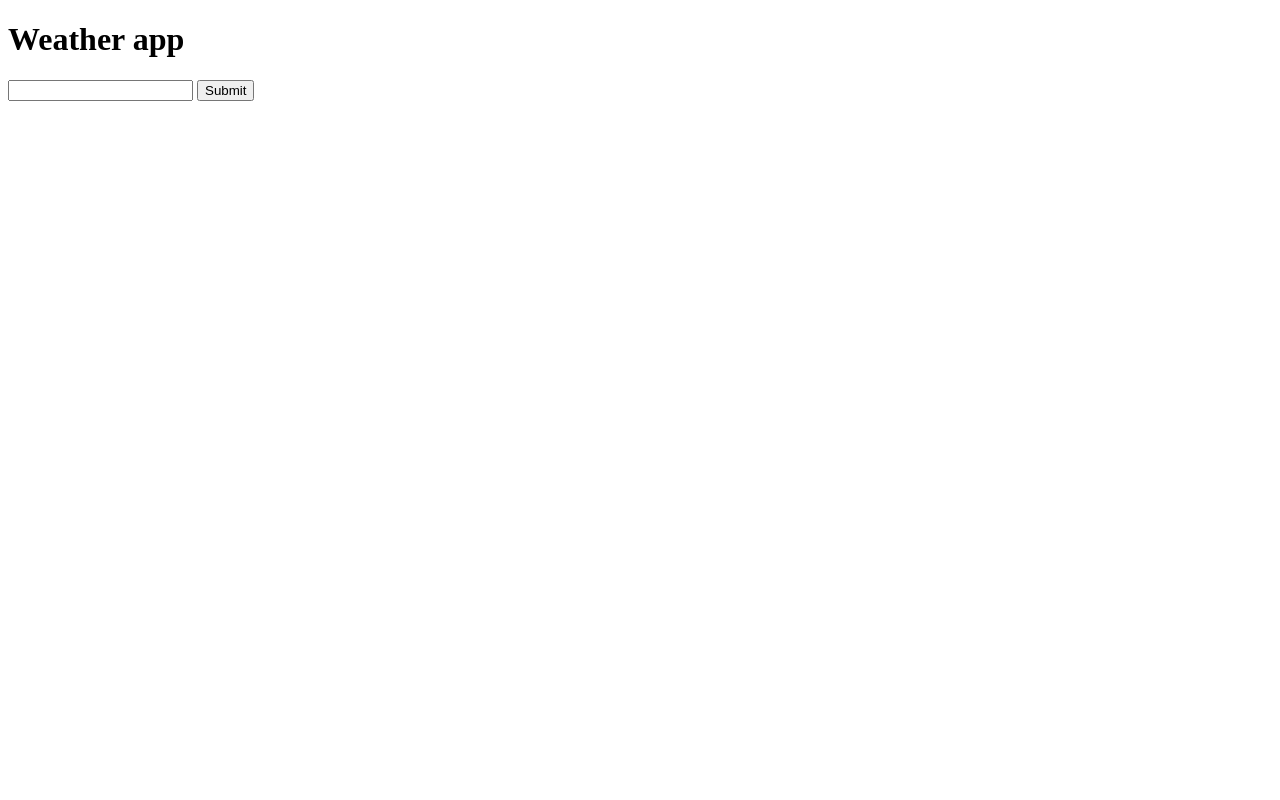
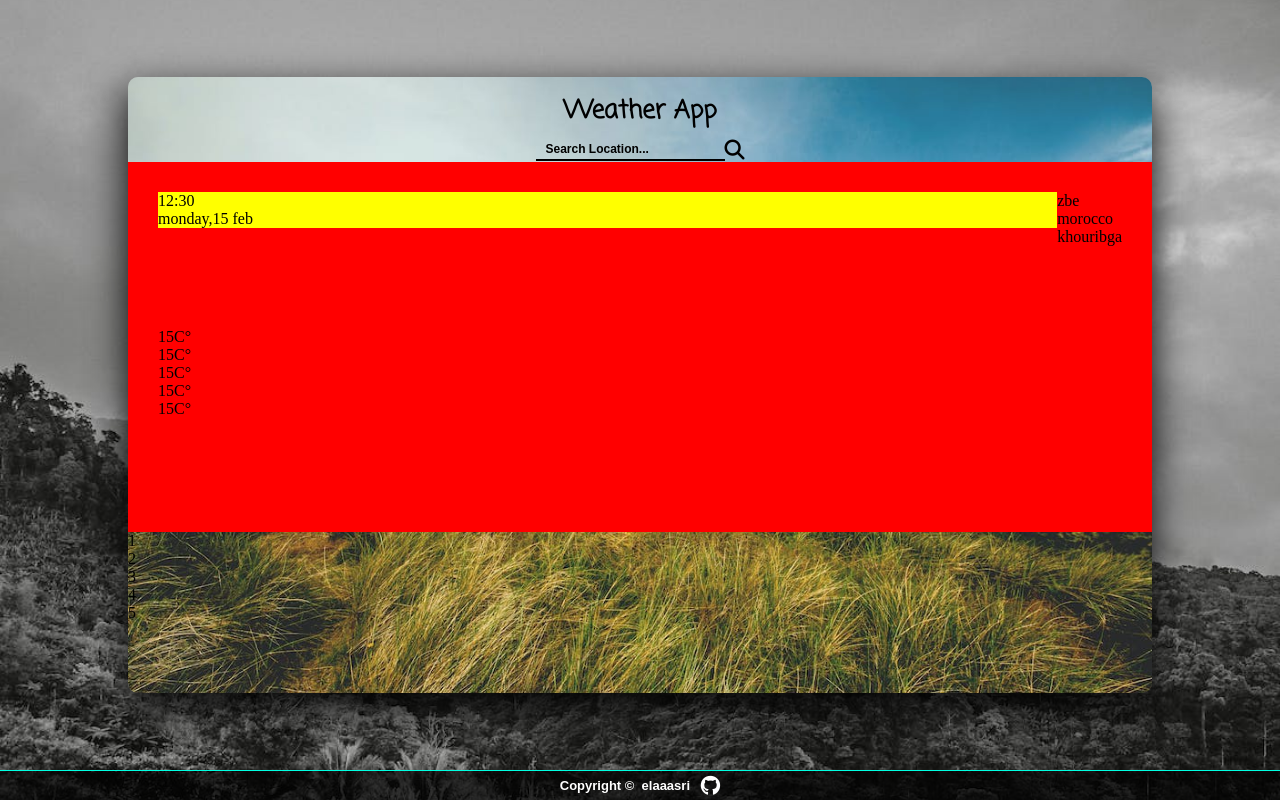
Before and after one commit to elaaasri/weather-app, a website built with webpack: page dist/index.html in a window 1280 px wide. Built offline with nearby package versions, Linux system fonts and the light colour scheme.

Commit message:
set weather time, place and condition, adding some style.

```diff
--- a/src/index.js
+++ b/src/index.js
@@ -6,24 +6,71 @@ const submit = document.getElementById("submit");
 const getData = async () => {
   try {
     const cityName = input.value;
+    // const response = await fetch(
+    //   `http://api.openweathermap.org/data/2.5/forecast?q=${cityName}&appid=0a9c77ff65c2dc4d28a91e04fa19c9dd`
+    // );
+    // const response = await fetch(
+    //   `http://api.openweathermap.org/data/2.5/forecast?q=rabat&appid=0a9c77ff65c2dc4d28a91e04fa19c9dd`
+    // );
     const response = await fetch(
-      `http://api.openweathermap.org/data/2.5/forecast?q=${cityName}&appid=0a9c77ff65c2dc4d28a91e04fa19c9dd`
+      `https://api.weatherapi.com/v1/current.json?key=5d38eab46801406988d170949242901&q=rabat`
     );
-    processJsonData(response);
+    return response;
   } catch (err) {
     console.error("Error Fetching Data:", err);
   }
 };
+const processJsonData = async (response) => {
+  const jsonData = await response.json();
+  const {
+    location: { localtime, country, name: cityName },
+    current: {
+      condition: { text: condition },
+    },
+  } = jsonData;
+  console.log(jsonData);
+  const requiredJsonData = {
+    localtime,
+    country,
+    cityName,
+    condition,
+  };
+  return requiredJsonData;
+};
 
-const processJsonData = async (data) => {
-  const jsonData = await data.json();
-  console.log(jsonData);
-  return jsonData;
+const setWeatherPlaceAndCondition = (condition, country, city) => {
+  const weatherCondition = document.getElementById("weather-condition");
+  const weatherCountry = document.getElementById("weather-place-country");
+  const weatherCity = document.getElementById("weather-place-city");
+  weatherCondition.textContent = condition;
+  weatherCountry.textContent = country;
+  weatherCity.textContent = city;
 };
-submit.addEventListener("click", getData);
 
-// const response = await fetch(
-//   `http://api.openweathermap.org/data/2.5/forecast?q=rabat&appid=0a9c77ff65c2dc4d28a91e04fa19c9dd`
+const setWeatherTime = (localtime) => {
+  const weatherTime = document.getElementById("weather-info-time");
+  const weatherDate = document.getElementById("weather-info-date");
+  const date = new Date(localtime);
+  const dayOfWeek = date.toLocaleString("en-us", { weekday: "long" });
+  const day = date.getDate();
+  const month = date.toLocaleString("en-us", { month: "short" });
+  const time = date.toLocaleString("en-us", {
+    hour: "numeric",
+    minute: "numeric",
+  });
+  weatherTime.textContent = time;
+  weatherDate.textContent = `${dayOfWeek}, ${day} ${month}.`;
+};
+
+submit.onclick = () => {
+  getData()
+    .then((response) => processJsonData(response))
+    .then((requiredJsonData) => {
+      const { localtime, country, cityName, condition } = requiredJsonData;
+      setWeatherTime(localtime);
+      setWeatherPlaceAndCondition(condition, country, cityName);
+    });
+};
 
 // const processJsonData = async (data) => {
 //   const jsonData = await data.json();
--- a/src/style.css
+++ b/src/style.css
@@ -0,0 +1,131 @@
+* {
+  margin: 0;
+  padding: 0;
+  box-sizing: border-box;
+}
+body {
+  min-height: 100vh;
+  display: grid;
+  grid-template-columns: 1fr auto;
+  grid-template-rows: 1fr auto;
+  background-image: url(../src/images/background-image.jpeg);
+  background-size: cover;
+  background-repeat: no-repeat;
+  background-position: center;
+}
+main {
+  justify-self: center;
+  align-self: center;
+  height: 80%;
+  width: 80%;
+}
+/* weather-card-container styles */
+#weather-card-container {
+  height: 100%;
+  display: flex;
+  flex-direction: column;
+  justify-content: center;
+  background-image: url(../src/images/background-nature-image.jpeg);
+  background-size: cover;
+  background-repeat: no-repeat;
+  background-position: center;
+  box-shadow: 0px 15px 40px black;
+  border-radius: 10px;
+}
+/* weather-card-header */
+#weather-card-header {
+  display: flex;
+  flex-direction: column;
+  justify-content: center;
+  align-items: center;
+  gap: 8px;
+  padding-top: 5px;
+}
+#weather-card-header > h2 {
+  padding-top: 10px;
+  font-family: "Coming Soon";
+  font-size: 25px;
+}
+#search-form {
+  display: flex;
+  justify-content: center;
+  align-items: center;
+}
+#search-form > input {
+  outline: none;
+  background-color: inherit;
+  padding-left: 10px;
+  font-weight: bold;
+  border: 1px solid red;
+  border: none;
+  border-bottom: 2px solid #000;
+  padding-bottom: 3px;
+}
+#search-form > input::placeholder {
+  font-size: 12px;
+  color: black;
+  font-weight: bold;
+}
+#search-form > button {
+  background-color: inherit;
+  border: none;
+  cursor: pointer;
+  font-size: 20px;
+}
+/* weather-card-main styles */
+#weather-card-main {
+  background-color: red;
+  display: grid;
+  grid-template-rows: 1fr 200px;
+  grid-template-columns: 1fr auto;
+  padding: 30px;
+  height: 60%;
+  /* background-color: red; */
+}
+#weather-info-date-container {
+  /* display: flex;
+
+  gap: 30px; */
+  background-color: yellow;
+}
+/* styling main weather-info-container */
+#weather-info-container {
+  display: flex;
+  flex-direction: column;
+  gap: 100px;
+  /* background-color: pink; */
+}
+#weather-place-container {
+  /* background-color: burlywood; */
+}
+/* weather-card-footer styles */
+#forecast-daily-container {
+  flex: 1;
+  /* background-color: aquamarine; */
+}
+
+/* footer styles : */
+.footer {
+  grid-column: 1 / 4;
+  grid-row: 3 / 4;
+  height: 30px;
+  display: flex;
+  justify-content: center;
+  align-items: center;
+  font-size: 11px;
+  font-family: "Poppins", sans-serif;
+  font-weight: bold;
+  font-size: 13px;
+  background-color: rgba(0, 0, 0, 0.7);
+  color: white;
+  border-top: 1px solid rgb(0, 255, 225);
+}
+.fa-github {
+  color: white;
+  font-size: 20px;
+  transition: transform 0.5s ease-in-out;
+}
+.fa-github:hover {
+  transform: rotate(360deg) scale(1.3);
+}
+/* ### working on weather-card-main styles  */
--- a/webpack.config.js
+++ b/webpack.config.js
@@ -14,6 +14,10 @@ module.exports = {
         test: /\.css$/i,
         use: ["style-loader", "css-loader"],
       },
+      {
+        test: /\.(png|svg|jpg|jpeg|gif)$/i,
+        type: "asset/resource",
+      },
     ],
   },
 };
```
Also changed, not shown: dist/72b97d0a85b0f3d11d5c.jpeg (added), dist/f3dba66a10e79913d7e8.jpeg (added), dist/index.html, dist/main.js, src/images/background-image.jpeg (added), src/images/background-nature-image.jpeg (added).
